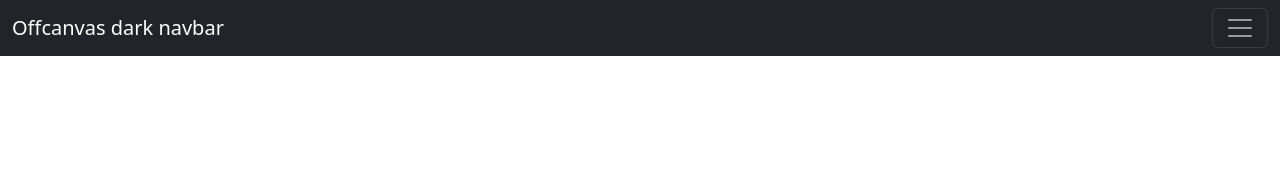
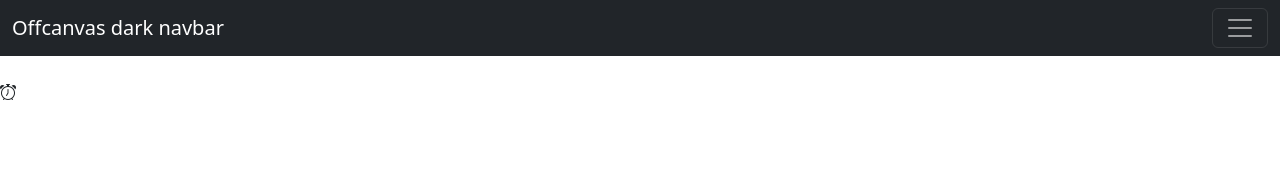
Before and after one commit to felipegustinr/AngularEjemplo, an Angular app in the folder ejemplo-cl/: page / in a window 1280 px wide. Shown: the top 171 px of the page. Built offline with nearby package versions, Linux system fonts and the light colour scheme.

Commit message:
Update app.component.html

```diff
--- a/ejemplo-cl/src/app/app.component.html
+++ b/ejemplo-cl/src/app/app.component.html
@@ -40,5 +40,7 @@
   </div>
 </nav>
 
+<br>
+<i class="bi bi-alarm"></i>
 
 <router-outlet />
```
